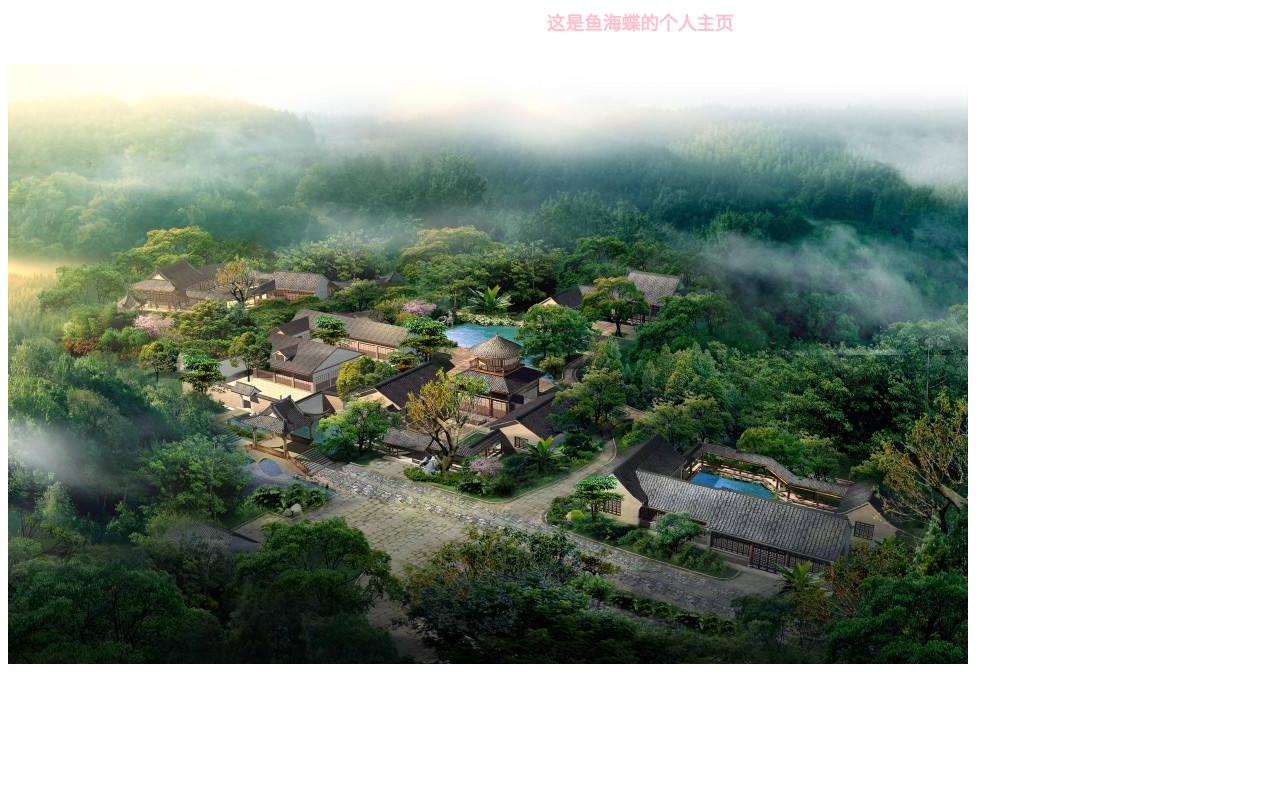
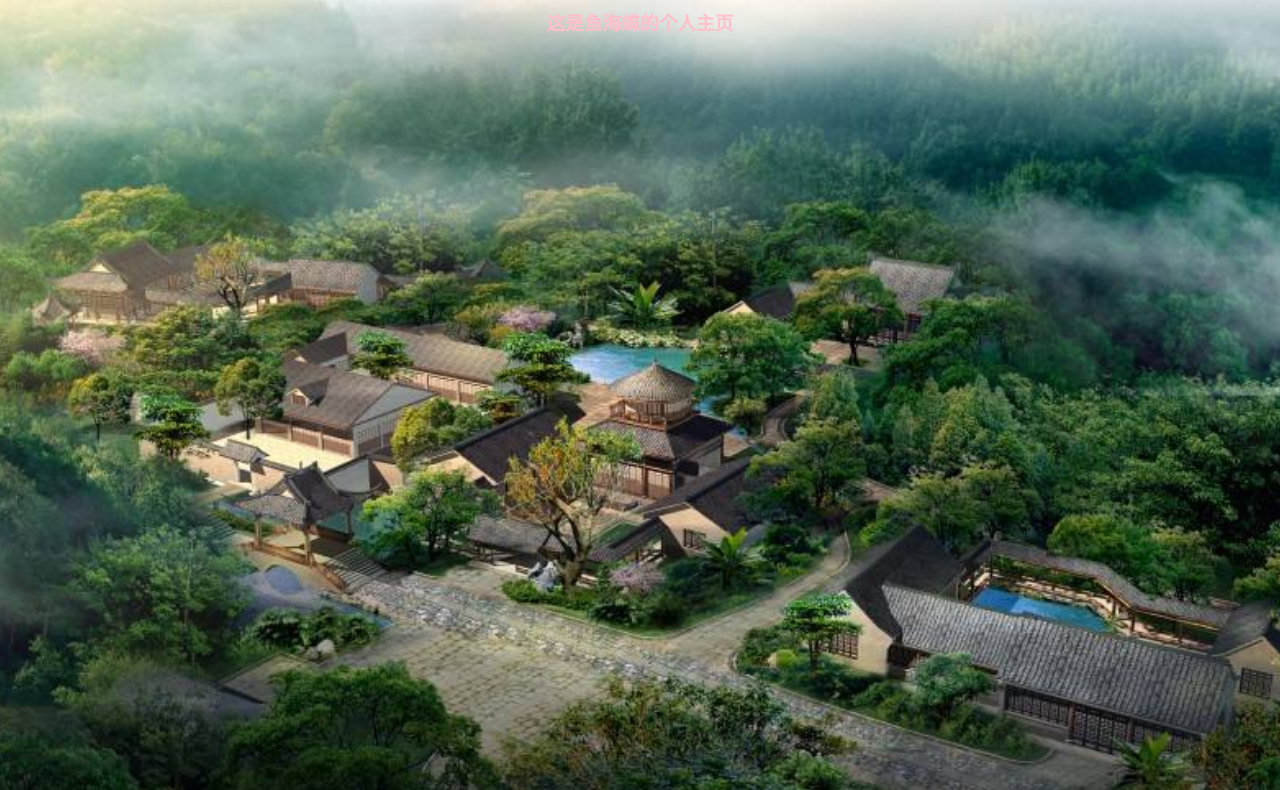
Before and after one commit to yuhaidi/yuhaidi.github.io, a plain HTML site: page index.html in a window 1280 px wide. Shown: the part 81-871 px from the top of the page. Before the commit the page ends 800 px from the top, so only its background shows below. Drawn offline with Linux system fonts and the light colour scheme.

Commit message:
背景图

```diff
--- a/css/1.css
+++ b/css/1.css
@@ -2,7 +2,7 @@
 * @Author: Administrator
 * @Date:   2017-09-07 17:08:28
 * @Last Modified by:   Administrator
-* @Last Modified time: 2017-09-07 17:18:19
+* @Last Modified time: 2017-09-07 17:30:12
 */
 h1,h3{
 	color: #723C8B;
@@ -12,6 +12,11 @@ h1,h3{
 h3{
 	color: pink;
 }
-img{
-	margin: 10px auto;
+body{
+
+	background: url("../img/timg.jpg") no-repeat center;
+	background-size: cover;
 }
+div{
+	height: 840px;
+}
--- a/index.html
+++ b/index.html
@@ -8,6 +8,6 @@
 <body>
 		<h1>个人主页</h1>
 		<h3>这是鱼海蝶的个人主页</h3>
-		<img src="img/timg.jpg" alt="">
+		<div></div>
 </body>
 </html>
```
